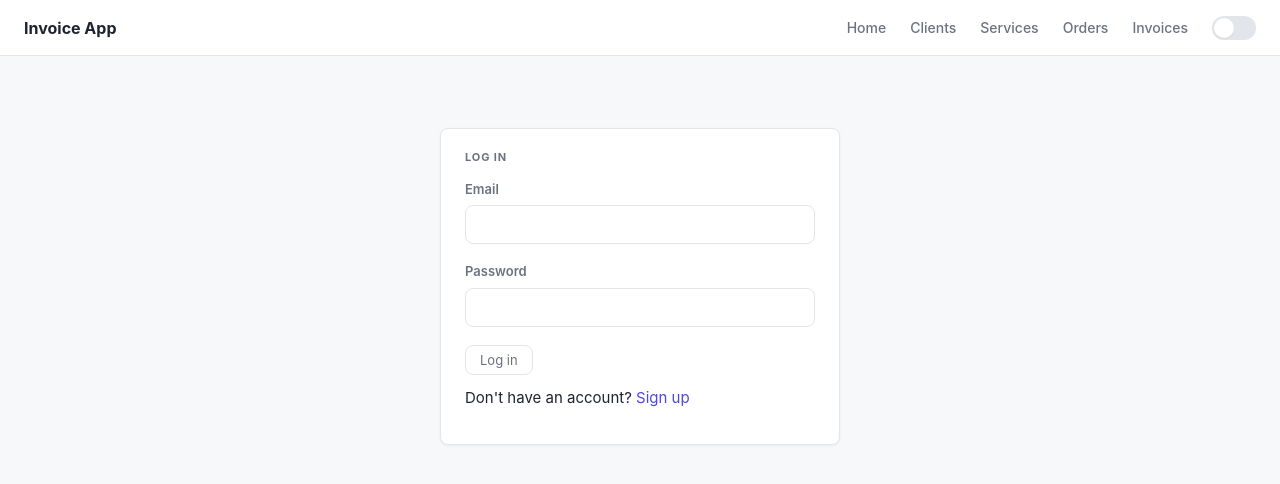
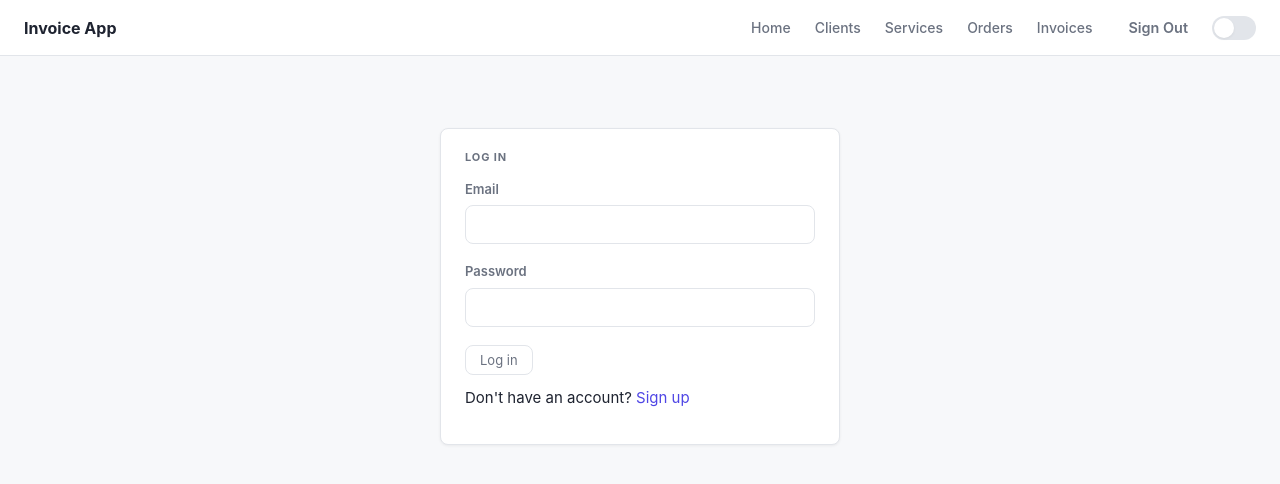
Before and after one commit to RonydaEssam/invoice-app, a React (Vite) app in the folder client/: page /login in a window 1280 px wide. Shown: the top 484 px of the page. Built offline with nearby package versions, Linux system fonts and the light colour scheme.

Commit message:
add signout button to navbar

```diff
--- a/client/src/components/shared/Navbar.css
+++ b/client/src/components/shared/Navbar.css
@@ -157,3 +157,24 @@
 .theme-switch input:checked+.theme-switch-track .theme-switch-thumb {
     transform: translateX(20px);
 }
+
+.navbar-signout {
+    display: flex;
+    align-items: center;
+    gap: 7px;
+    padding: 6px 0;
+    margin-left: 12px;
+
+    background: var(--color-surface);
+    color: var(--color-text-muted);
+
+    border: none;
+    font-size: 0.9rem;
+    font-weight: 600;
+    cursor: pointer;
+}
+
+.navbar-signout:hover {
+    transform: translateY(-1px);
+    color: var(--color-danger);
+}
--- a/client/src/components/shared/Navbar.tsx
+++ b/client/src/components/shared/Navbar.tsx
@@ -1,4 +1,4 @@
-import { Link } from "react-router-dom";
+import { Link, useNavigate } from "react-router-dom";
 import './Navbar.css'
 import { useTheme } from "../../context/ThemeContext";
 import { useState } from "react";
@@ -6,6 +6,9 @@ import { useState } from "react";
 function Navbar() {
     const { theme, toggleTheme } = useTheme();
     const [menuOpen, setMenuOpen] = useState(false);
+    const navigate = useNavigate();
+
+    const handleSignOut = () => { localStorage.removeItem("token"); navigate("/login"); };
 
     return (
         <nav className="navbar">
@@ -23,6 +26,8 @@ function Navbar() {
                 <Link className="navbar-link" to={'/services'} onClick={() => setMenuOpen(false)}>Services</Link>
                 <Link className="navbar-link" to={'/orders'} onClick={() => setMenuOpen(false)}>Orders</Link>
                 <Link className="navbar-link" to={'/invoices'} onClick={() => setMenuOpen(false)}>Invoices</Link>
+
+                <button className="navbar-signout" onClick={handleSignOut}>Sign Out</button>
             </div>
 
             <label className="theme-switch">
```
